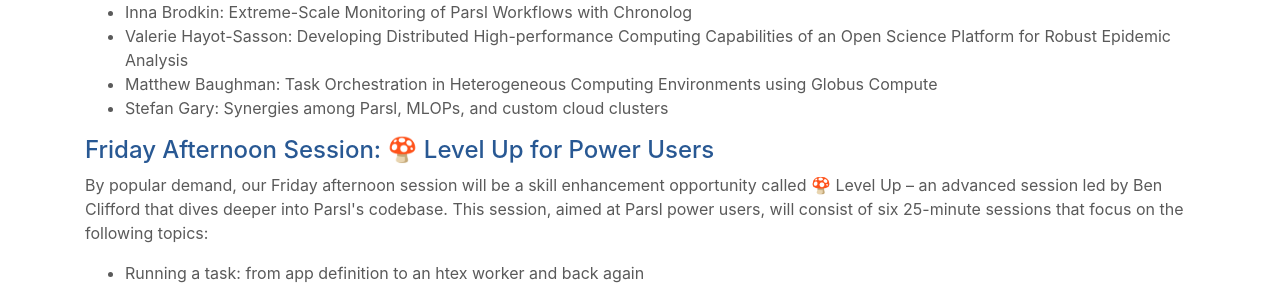
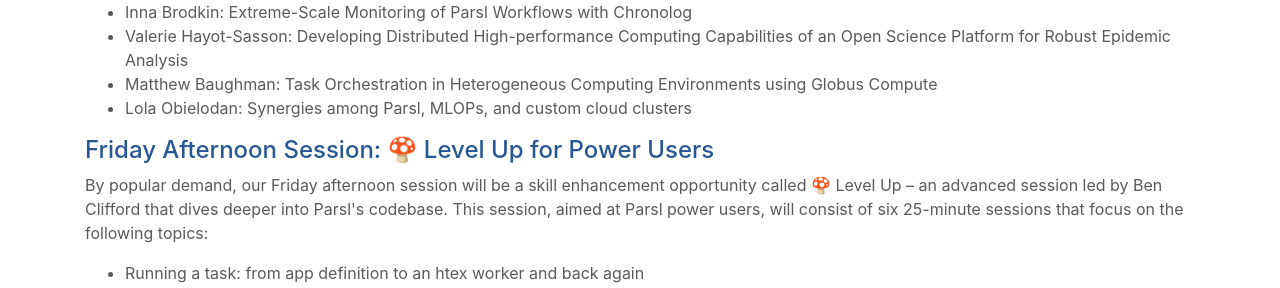
Before and after one commit to Parsl/parsl.github.io, a Jekyll site: the page built from parslfest/parslfest2024.html, in a window 1280 px wide and 900 px high, scrolled down 2340 px. Shown: the part 162-450 px from the top of the window. Built offline with Jekyll 4.4.1, drawn with Linux system fonts in a browser that asks for light colours.

Commit message:
Update parslfest2024.html

```diff
--- a/parslfest/parslfest2024.html
+++ b/parslfest/parslfest2024.html
@@ -142,7 +142,7 @@
 		<li>Inna Brodkin: Extreme-Scale Monitoring of Parsl Workflows with Chronolog</li>
 		<li>Valerie Hayot-Sasson: Developing Distributed High-performance Computing Capabilities of an Open Science Platform for Robust Epidemic Analysis</li>
 		<li>Matthew Baughman: Task Orchestration in Heterogeneous Computing Environments using Globus Compute</li>
-		<li>Stefan Gary: Synergies among Parsl, MLOPs, and custom cloud clusters</li>
+		<li>Lola Obielodan: Synergies among Parsl, MLOPs, and custom cloud clusters</li>
 	</ul>
 
 	<h4 id="friday-sesh" style="color: #285893;">Friday Afternoon Session: 🍄 Level Up for Power Users</h4>
```
